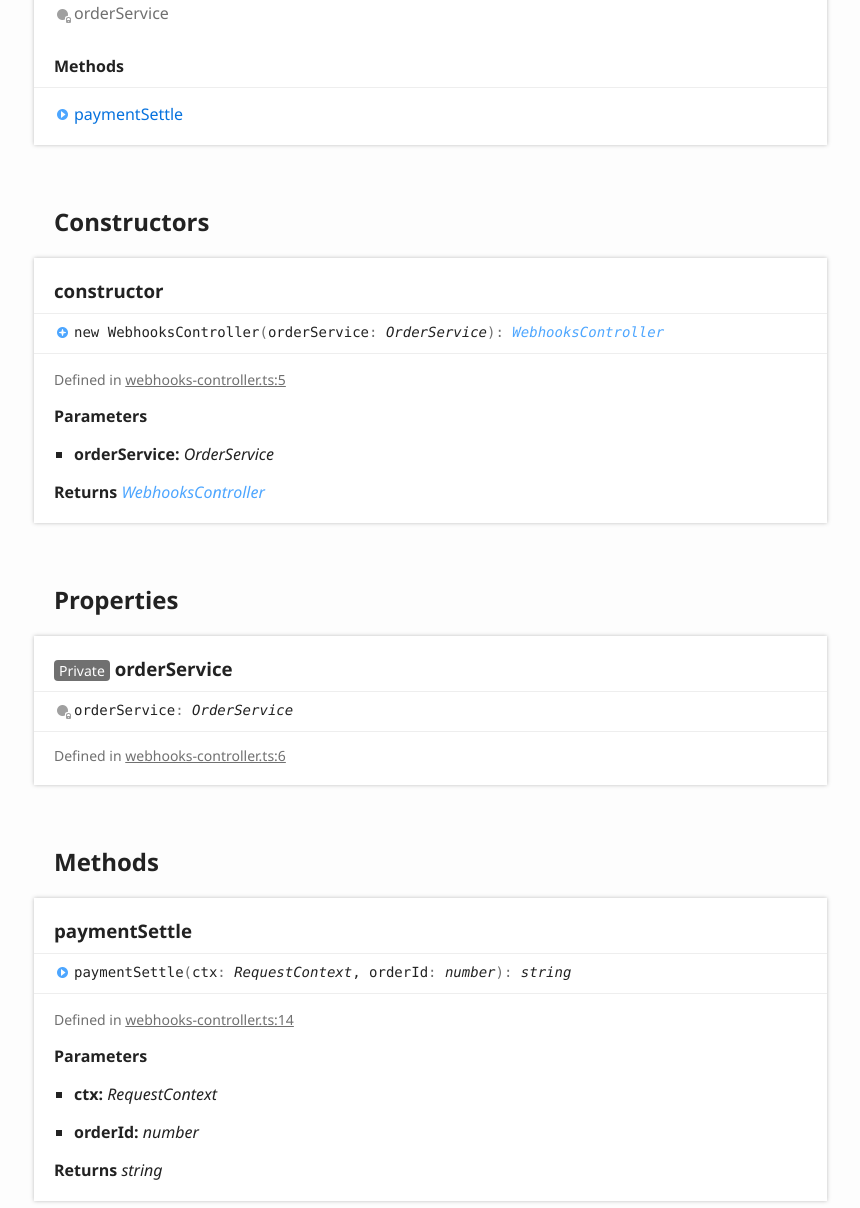
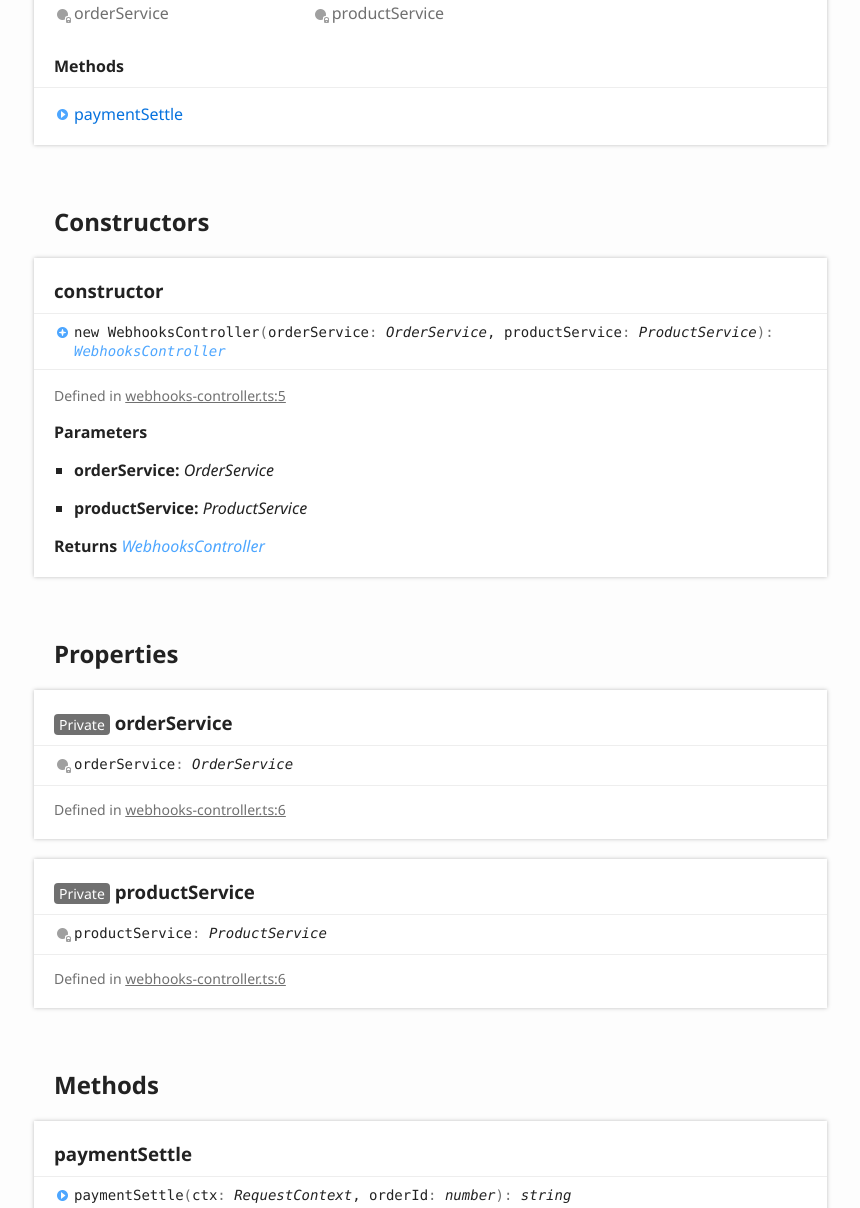
Before and after one commit to stefanvanherwijnen/vendure-plugin-webhooks, a website: page docs/classes/_webhooks_controller_.webhookscontroller.html in a window 1280 px wide. Shown: the part 582-1790 px from the top of the page, without its empty margins (6-866 px from the left). Drawn offline with Linux system fonts and the light colour scheme.

Commit message:
fix: remove rollup dist, use ts directly

```diff
--- a/docs/classes/_webhooks_controller_.webhookscontroller.html
+++ b/docs/classes/_webhooks_controller_.webhookscontroller.html
@@ -91,6 +91,7 @@
 							<h3>Properties</h3>
 							<ul class="tsd-index-list">
 								<li class="tsd-kind-property tsd-parent-kind-class tsd-is-private tsd-is-external"><a href="_webhooks_controller_.webhookscontroller.html#orderservice" class="tsd-kind-icon">order<wbr>Service</a></li>
+								<li class="tsd-kind-property tsd-parent-kind-class tsd-is-private tsd-is-external"><a href="_webhooks_controller_.webhookscontroller.html#productservice" class="tsd-kind-icon">product<wbr>Service</a></li>
 							</ul>
 						</section>
 						<section class="tsd-index-section tsd-is-external">
@@ -108,19 +109,22 @@
 					<a name="constructor" class="tsd-anchor"></a>
 					<h3>constructor</h3>
 					<ul class="tsd-signatures tsd-kind-constructor tsd-parent-kind-class tsd-is-external">
-						<li class="tsd-signature tsd-kind-icon">new <wbr>Webhooks<wbr>Controller<span class="tsd-signature-symbol">(</span>orderService<span class="tsd-signature-symbol">: </span><span class="tsd-signature-type">OrderService</span><span class="tsd-signature-symbol">)</span><span class="tsd-signature-symbol">: </span><a href="_webhooks_controller_.webhookscontroller.html" class="tsd-signature-type">WebhooksController</a></li>
+						<li class="tsd-signature tsd-kind-icon">new <wbr>Webhooks<wbr>Controller<span class="tsd-signature-symbol">(</span>orderService<span class="tsd-signature-symbol">: </span><span class="tsd-signature-type">OrderService</span>, productService<span class="tsd-signature-symbol">: </span><span class="tsd-signature-type">ProductService</span><span class="tsd-signature-symbol">)</span><span class="tsd-signature-symbol">: </span><a href="_webhooks_controller_.webhookscontroller.html" class="tsd-signature-type">WebhooksController</a></li>
 					</ul>
 					<ul class="tsd-descriptions">
 						<li class="tsd-description">
 							<aside class="tsd-sources">
 								<ul>
-									<li>Defined in <a href="https://github.com/stefanvanherwijnen/vendure-plugin-webhooks/blob/813b5a6/src/webhooks-controller.ts#L5">webhooks-controller.ts:5</a></li>
+									<li>Defined in <a href="https://github.com/stefanvanherwijnen/vendure-plugin-webhooks/blob/b367e19/src/webhooks-controller.ts#L5">webhooks-controller.ts:5</a></li>
 								</ul>
 							</aside>
 							<h4 class="tsd-parameters-title">Parameters</h4>
 							<ul class="tsd-parameters">
 								<li>
 									<h5>orderService: <span class="tsd-signature-type">OrderService</span></h5>
+								</li>
+								<li>
+									<h5>productService: <span class="tsd-signature-type">ProductService</span></h5>
 								</li>
 							</ul>
 							<h4 class="tsd-returns-title">Returns <a href="_webhooks_controller_.webhookscontroller.html" class="tsd-signature-type">WebhooksController</a></h4>
@@ -136,7 +140,17 @@
 					<div class="tsd-signature tsd-kind-icon">order<wbr>Service<span class="tsd-signature-symbol">:</span> <span class="tsd-signature-type">OrderService</span></div>
 					<aside class="tsd-sources">
 						<ul>
-							<li>Defined in <a href="https://github.com/stefanvanherwijnen/vendure-plugin-webhooks/blob/813b5a6/src/webhooks-controller.ts#L6">webhooks-controller.ts:6</a></li>
+							<li>Defined in <a href="https://github.com/stefanvanherwijnen/vendure-plugin-webhooks/blob/b367e19/src/webhooks-controller.ts#L6">webhooks-controller.ts:6</a></li>
+						</ul>
+					</aside>
+				</section>
+				<section class="tsd-panel tsd-member tsd-kind-property tsd-parent-kind-class tsd-is-private tsd-is-external">
+					<a name="productservice" class="tsd-anchor"></a>
+					<h3><span class="tsd-flag ts-flagPrivate">Private</span> product<wbr>Service</h3>
+					<div class="tsd-signature tsd-kind-icon">product<wbr>Service<span class="tsd-signature-symbol">:</span> <span class="tsd-signature-type">ProductService</span></div>
+					<aside class="tsd-sources">
+						<ul>
+							<li>Defined in <a href="https://github.com/stefanvanherwijnen/vendure-plugin-webhooks/blob/b367e19/src/webhooks-controller.ts#L6">webhooks-controller.ts:6</a></li>
 						</ul>
 					</aside>
 				</section>
@@ -153,7 +167,7 @@
 						<li class="tsd-description">
 							<aside class="tsd-sources">
 								<ul>
-									<li>Defined in <a href="https://github.com/stefanvanherwijnen/vendure-plugin-webhooks/blob/813b5a6/src/webhooks-controller.ts#L14">webhooks-controller.ts:14</a></li>
+									<li>Defined in <a href="https://github.com/stefanvanherwijnen/vendure-plugin-webhooks/blob/b367e19/src/webhooks-controller.ts#L14">webhooks-controller.ts:14</a></li>
 								</ul>
 							</aside>
 							<h4 class="tsd-parameters-title">Parameters</h4>
@@ -207,6 +221,9 @@
 							<li class=" tsd-kind-property tsd-parent-kind-class tsd-is-private tsd-is-external">
 								<a href="_webhooks_controller_.webhookscontroller.html#orderservice" class="tsd-kind-icon">order<wbr>Service</a>
 							</li>
+							<li class=" tsd-kind-property tsd-parent-kind-class tsd-is-private tsd-is-external">
+								<a href="_webhooks_controller_.webhookscontroller.html#productservice" class="tsd-kind-icon">product<wbr>Service</a>
+							</li>
 							<li class=" tsd-kind-method tsd-parent-kind-class tsd-is-external">
 								<a href="_webhooks_controller_.webhookscontroller.html#paymentsettle" class="tsd-kind-icon">payment<wbr>Settle</a>
 							</li>
--- a/package.json
+++ b/package.json
@@ -2,11 +2,10 @@
   "name": "vendure-plugin-webhooks",
   "version": "0.1.0",
   "description": "Webhooks plugin for Vendure.io",
-  "main": "dist/index.common.js",
+  "main": "src/index.ts",
   "repository": "https://github.com/simsustech/vendure-plugin-webhooks",
   "author": "Stefan van Herwijnen",
   "license": "MIT",
-  "typings": "dist/types",
   "scripts": {
     "build": "yarn build:src && yarn build:docs",
     "build:src": "rollup --config",
--- a/src/webhooks-controller.ts
+++ b/src/webhooks-controller.ts
@@ -12,6 +12,7 @@ export class WebhooksController {
 
     @Get('orders/:orderId/settle')
     paymentSettle(@Ctx() ctx: RequestContext, @Param('orderId') orderId: number) {
+        console.log(this.orderService)
         this.orderService.getOrderPayments(ctx, orderId).then(payments => {
             payments.forEach(payment => this.orderService.settlePayment(ctx, payment.id))
         })
```
Also changed, not shown: dist/dependencies.txt (deleted), dist/index.common.js (deleted), dist/index.esm.js (deleted), dist/index.umd.js (deleted), dist/types/index.d.ts (deleted), dist/types/webhooks-controller.d.ts (deleted), dist/types/webhooks-plugin.d.ts (deleted).
